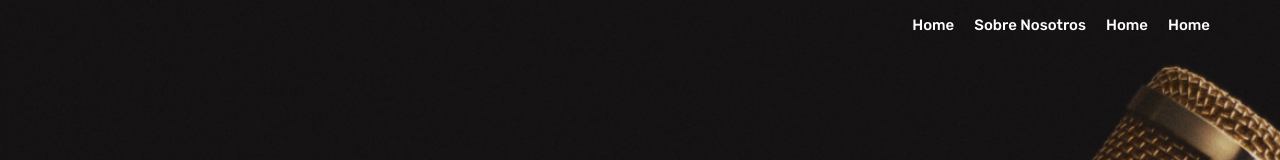
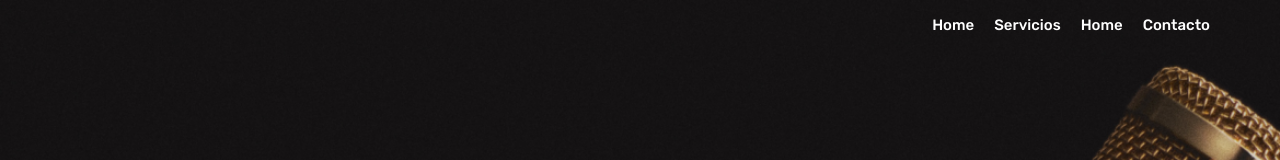
Before and after one commit to Gaston-Valentini/social-media-sound, a React (Create React App) app in the folder client/: page / in a window 1280 px wide. Shown: the top 160 px of the page. Built offline with nearby package versions, Linux system fonts and the light colour scheme.

Commit message:
Cambios v0,

```diff
--- a/client/src/Components/Footer/Footer.jsx
+++ b/client/src/Components/Footer/Footer.jsx
@@ -26,7 +26,7 @@ export default function Footer(){
 
       }
     return(
-        <footer className={styles.footer}>
+        <footer id="contact"className={styles.footer}>
 
             <div className={styles.container}>
 
--- a/client/src/Components/Navbar/Navbar.jsx
+++ b/client/src/Components/Navbar/Navbar.jsx
@@ -27,9 +27,9 @@ export default function Navbar(params) {
                 <div className={scroll? "listNavA" :"listNav"}>
                     <ul>
                         <li><Link to="header" spy={true} smooth={true} offset={50} duration={500} >Home</Link></li>
-                        <li><Link to="services" spy={true} smooth={true} offset={50} duration={500} >Sobre Nosotros</Link></li>
+                        <li><Link to="services" spy={true} smooth={true} offset={50} duration={500} >Servicios</Link></li>
                         <li><Link to="proyects" spy={true} smooth={true} offset={50} duration={500} >Home</Link></li>
-                        <li><Link to="contact" spy={true} smooth={true} offset={50} duration={500} >Home</Link></li>
+                        <li><Link to="contact" spy={true} smooth={true} offset={50} duration={500} >Contacto</Link></li>
                     </ul>
                 </div>
 
```
